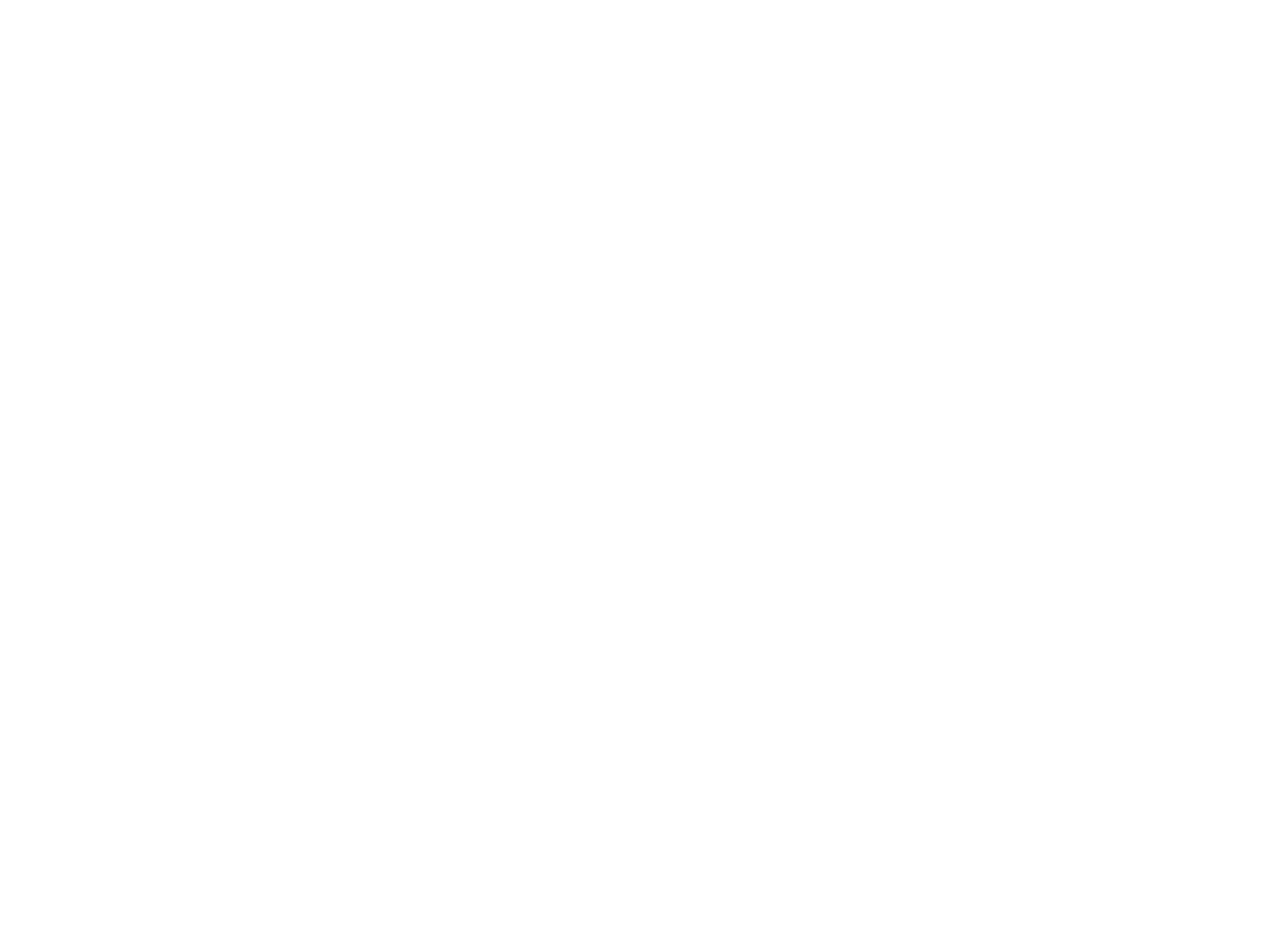
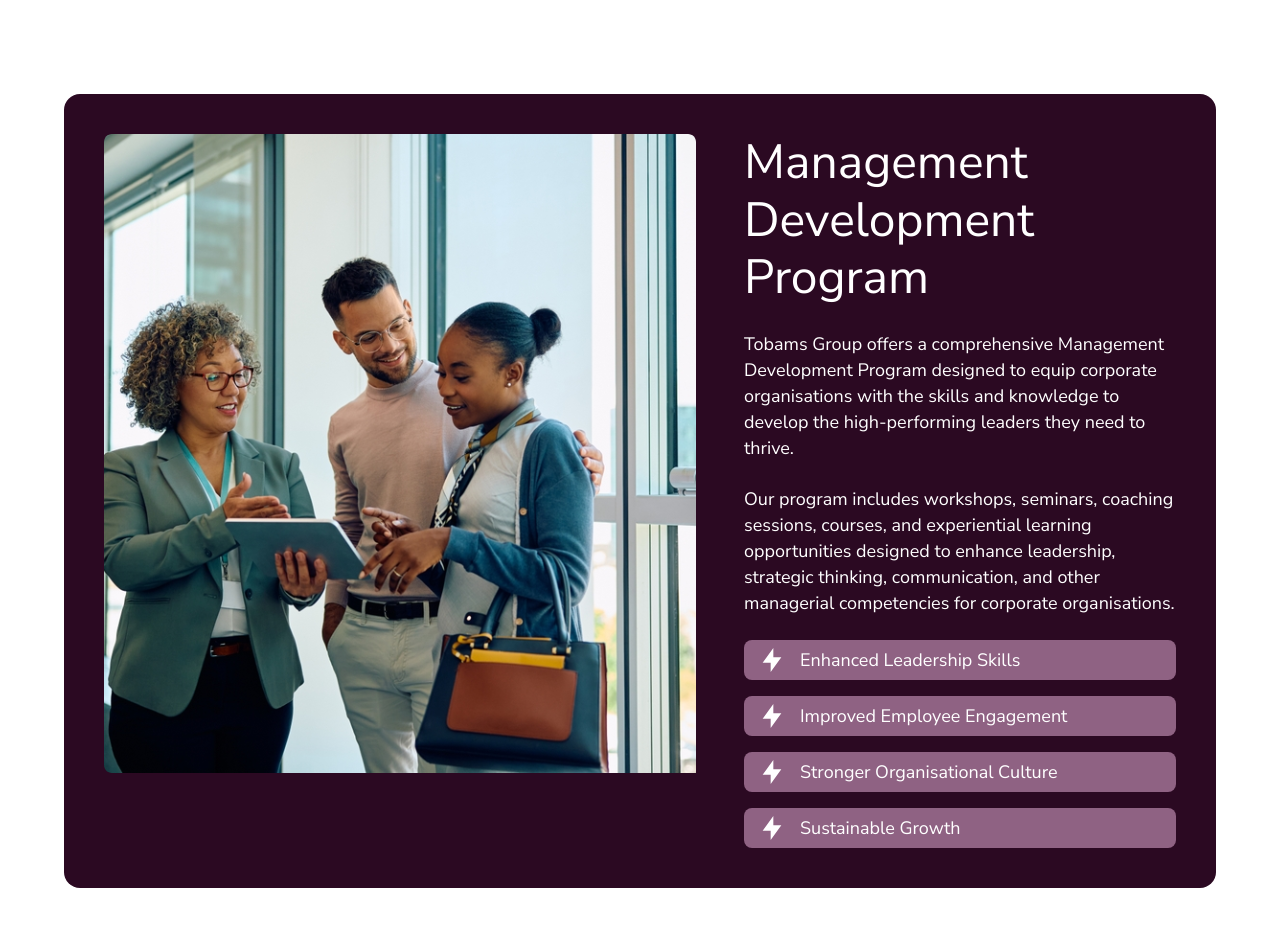
Before and after one commit to holydev001/tobams-fe, a Next.js app: page / in a window 1280 px wide. Shown: the part 3140-4066 px from the top of the page. Before the commit the page ends 3170 px from the top, so only its background shows below. Built offline with nearby package versions, Linux system fonts and the light colour scheme.

Commit message:
feat: add management development section

```diff
--- a/app/page.tsx
+++ b/app/page.tsx
@@ -4,6 +4,7 @@
 import CorporateTraining from "@/components/CorporateTraining";
 import PersonalizedTraining from "@/components/PersonalizedTraining";
 import CapacityDevelopment from "@/components/CapacityDevelopment";
+import ManagementDevelopment from "@/components/ManagementDevelopment";
 
 export default function Home() {
   return (
@@ -15,6 +16,7 @@
         <CorporateTraining />
         <PersonalizedTraining />
         <CapacityDevelopment />
+        <ManagementDevelopment />
       </main>
     </div>
   );
--- /dev/null
+++ b/components/ManagementDevelopment.tsx
@@ -0,0 +1,43 @@
+import Image from "next/image";
+
+const managementBenefits = [
+  "Enhanced Leadership Skills",
+  "Improved Employee Engagement",
+  "Stronger Organisational Culture",
+  "Sustainable Growth",
+];
+
+export default function ManagementDevelopment() {
+  return (
+    <section aria-labelledby="management-development-title" className="bg-white px-5 pb-[64px] pt-[64px] lg:px-0">
+      <div className="mx-auto grid max-w-[1312px] rounded-[16px] bg-[#2b0922] p-[24px] lg:w-[calc(100%_-_128px)] lg:grid-cols-[592px_minmax(0,1fr)] lg:gap-x-[48px] lg:p-[40px]">
+        <Image
+          src="/management-dev-img.svg"
+          alt="Colleagues collaborating during a management development programme"
+          width={592}
+          height={639}
+          className="order-1 h-auto w-full max-w-[592px] lg:col-start-1 lg:row-start-1 lg:w-full"
+        />
+        <div className="order-2 mt-[32px] text-white lg:col-start-2 lg:row-start-1 lg:mt-0">
+          <h2 id="management-development-title" className="font-sans text-[32px] font-normal leading-[1.2] lg:text-[48px]">
+            Management Development Program
+          </h2>
+          <p className="mt-[24px] text-[18px] leading-[1.45]">
+            Tobams Group offers a comprehensive Management Development Program designed to equip corporate organisations with the skills and knowledge to develop the high-performing leaders they need to thrive.
+          </p>
+          <p className="mt-[24px] text-[18px] leading-[1.45]">
+            Our program includes workshops, seminars, coaching sessions, courses, and experiential learning opportunities designed to enhance leadership, strategic thinking, communication, and other managerial competencies for corporate organisations.
+          </p>
+          <ul className="mt-[24px] flex flex-col gap-[16px]">
+            {managementBenefits.map((benefit) => (
+              <li key={benefit} className="flex h-[40px] items-center gap-[12px] rounded-[8px] bg-[#8f6283] px-[12px] text-[18px] leading-none">
+                <Image src="/management-dev-bolt-img.svg" alt="" aria-hidden="true" width={32} height={32} />
+                <span>{benefit}</span>
+              </li>
+            ))}
+          </ul>
+        </div>
+      </div>
+    </section>
+  );
+}
```
